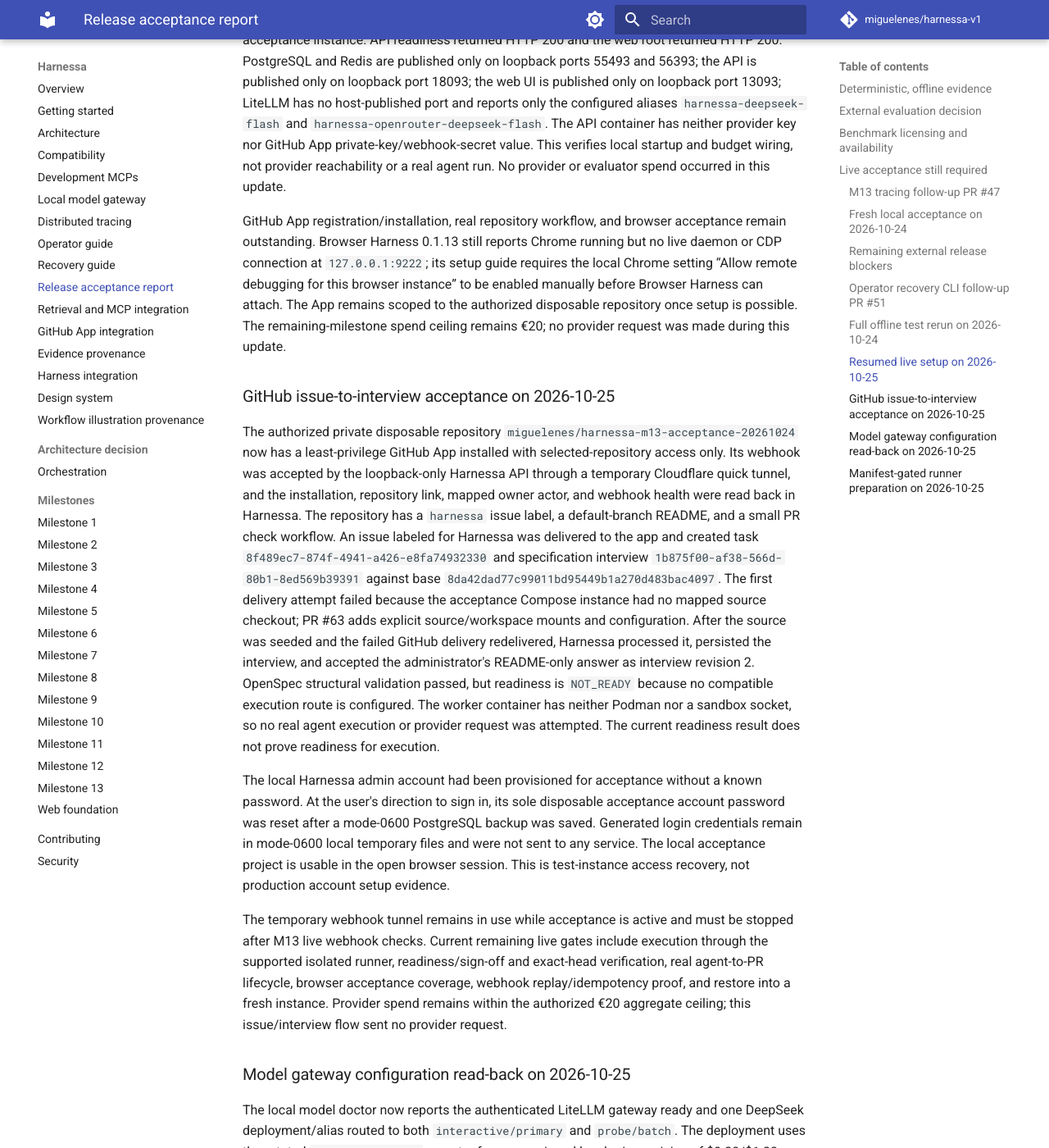
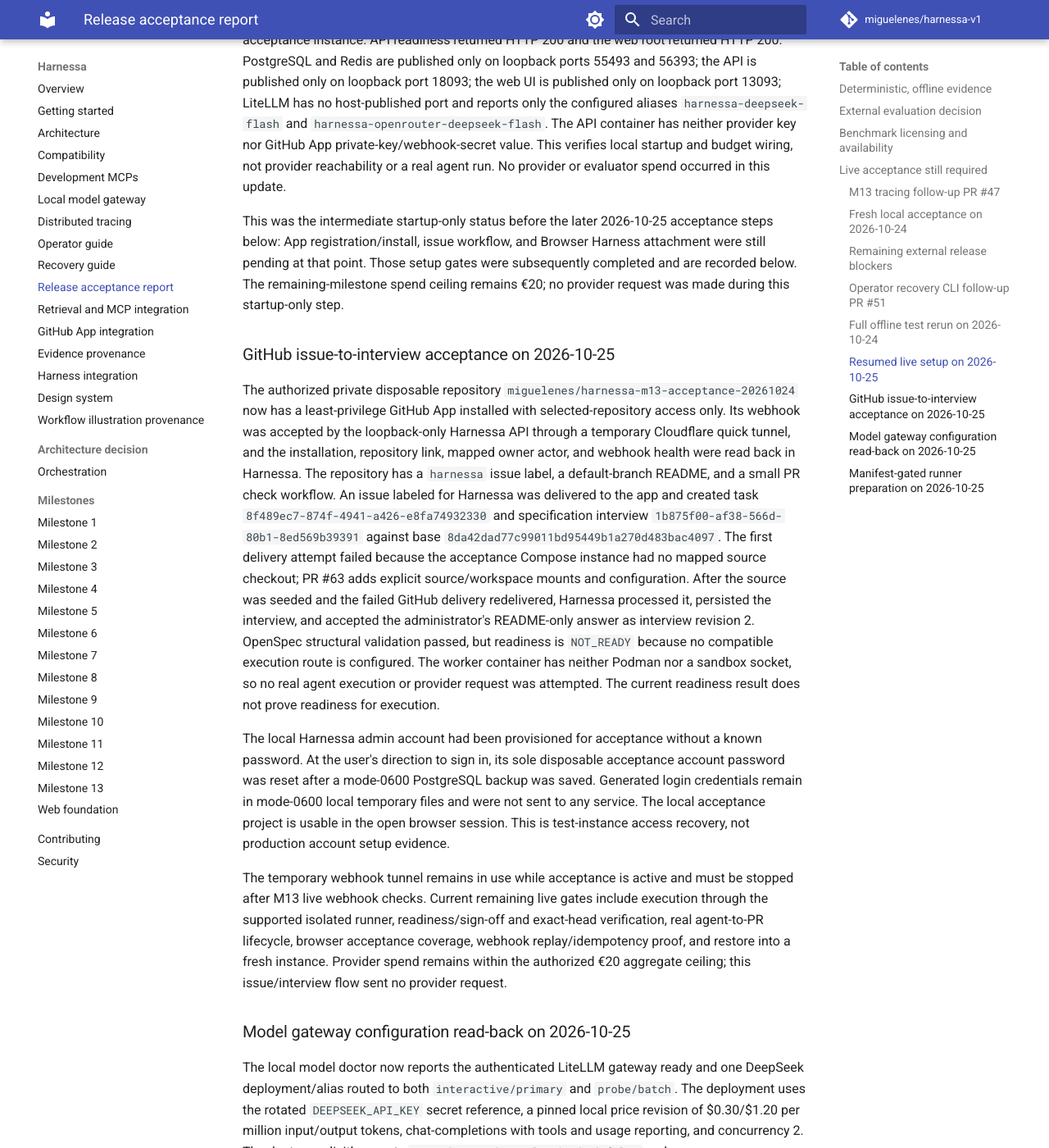
Before and after one commit to miguelenes/harnessa-v1, an MkDocs documentation site: the page built from docs/acceptance-report.md, in a window 1280 px wide and 1400 px high, scrolled down 9988 px. Shown: the whole window at 82% size. Built offline with MkDocs 1.6.1 and Material for MkDocs 9.7.7, drawn with Linux system fonts in a browser that asks for light colours; comment, search, counter and statistics services are not loaded; some of the changed text lies outside the part shown.

Commit message:
docs: mark M13 setup snapshots as superseded

```diff
--- a/docs/acceptance-report.md
+++ b/docs/acceptance-report.md
@@ -97,7 +97,7 @@
 
 The existing persisted M13 acceptance database was started and upgraded from Alembic revision `e907c29db3fa` to `92d4a1b8c6f0` using the current `origin/main` source at `cbad3cc4ff42ed4ed118fc5bb338580bd8c4d66e`. The shared ledger reads `max_usd=20.00000000`, `billed_usd=0.00002280`, `estimated_usd=0`, and `reserved_usd=0`. The API container's effective `MODEL_GLOBAL_BUDGET_USD` is `$10`, so Harnessa enforces the lower configured limit for this acceptance instance. API readiness returned HTTP 200 and the web root returned HTTP 200. PostgreSQL and Redis are published only on loopback ports 55493 and 56393; the API is published only on loopback port 18093; the web UI is published only on loopback port 13093; LiteLLM has no host-published port and reports only the configured aliases `harnessa-deepseek-flash` and `harnessa-openrouter-deepseek-flash`. The API container has neither provider key nor GitHub App private-key/webhook-secret value. This verifies local startup and budget wiring, not provider reachability or a real agent run. No provider or evaluator spend occurred in this update.
 
-GitHub App registration/installation, real repository workflow, and browser acceptance remain outstanding. Browser Harness 0.1.13 still reports Chrome running but no live daemon or CDP connection at `127.0.0.1:9222`; its setup guide requires the local Chrome setting “Allow remote debugging for this browser instance” to be enabled manually before Browser Harness can attach. The App remains scoped to the authorized disposable repository once setup is possible. The remaining-milestone spend ceiling remains €20; no provider request was made during this update.
+This was the intermediate startup-only status before the later 2026-10-25 acceptance steps below: App registration/install, issue workflow, and Browser Harness attachment were still pending at that point. Those setup gates were subsequently completed and are recorded below. The remaining-milestone spend ceiling remains €20; no provider request was made during this startup-only step.
 
 ### GitHub issue-to-interview acceptance on 2026-10-25
 
@@ -109,7 +109,7 @@
 
 ### Model gateway configuration read-back on 2026-10-25
 
-The local model doctor now reports the authenticated LiteLLM gateway ready and one DeepSeek deployment/alias routed to both `interactive/primary` and `probe/batch`. The deployment uses the rotated `DEEPSEEK_API_KEY` secret reference, a pinned local price revision of $0.30/$1.20 per million input/output tokens, chat-completions with tools and usage reporting, and concurrency 2. The doctor explicitly reports `provider_credentials_checked=false` and `live_request_sent=false`; this metadata/setup read-back made no provider call. The execution adapter remains disabled pending the separately managed rootless host runner.
+The local model doctor now reports the authenticated LiteLLM gateway ready and one DeepSeek deployment/alias routed to both `interactive/primary` and `probe/batch`. The deployment uses the rotated `DEEPSEEK_API_KEY` secret reference, a pinned local price revision of $0.30/$1.20 per million input/output tokens, chat-completions with tools and usage reporting, and concurrency 2. The doctor explicitly reports `provider_credentials_checked=false` and `live_request_sent=false`; this metadata/setup read-back made no provider call. The ACP adapter is enabled in the API configuration. The separately managed rootless host worker is currently stopped while the advisory-lock fix is being deployed; no provider request or real agent run has occurred.
 
 ### Manifest-gated runner preparation on 2026-10-25
 
```
